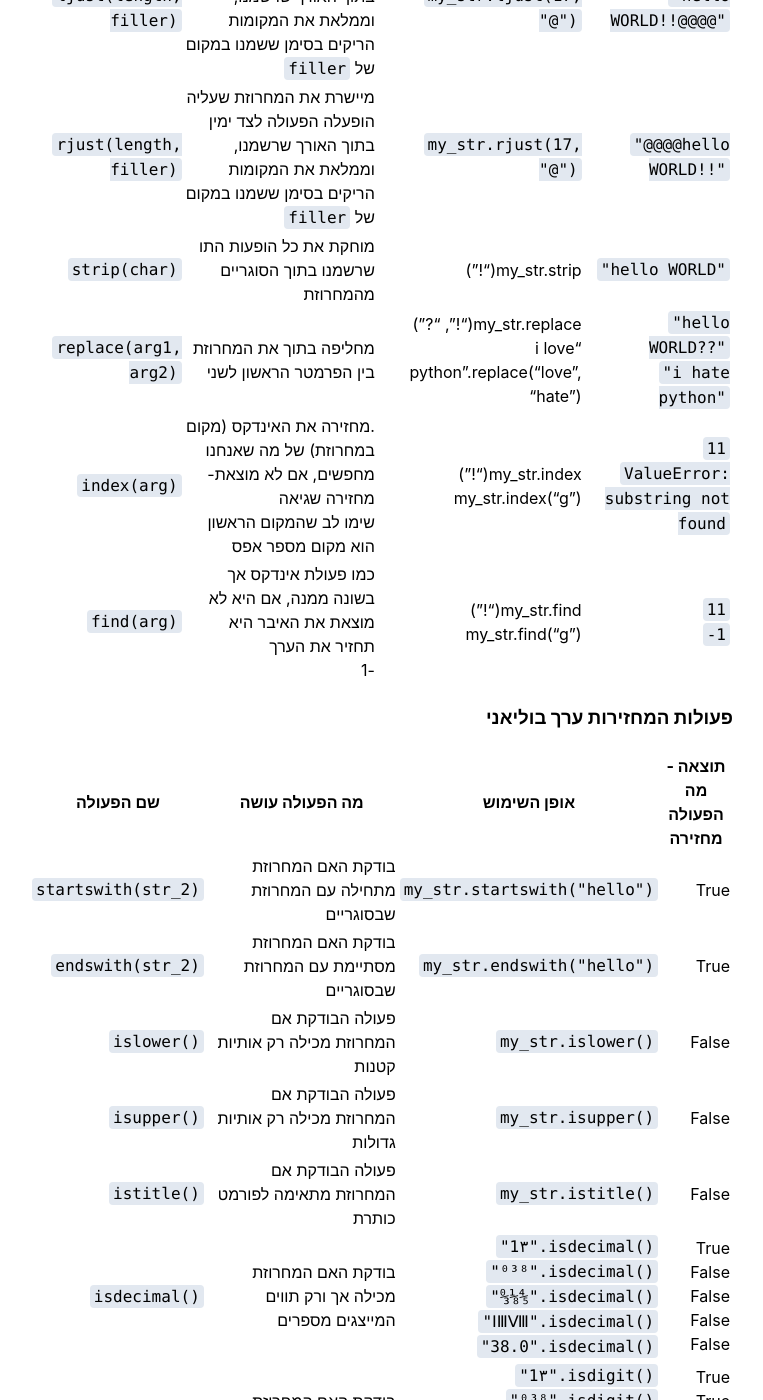
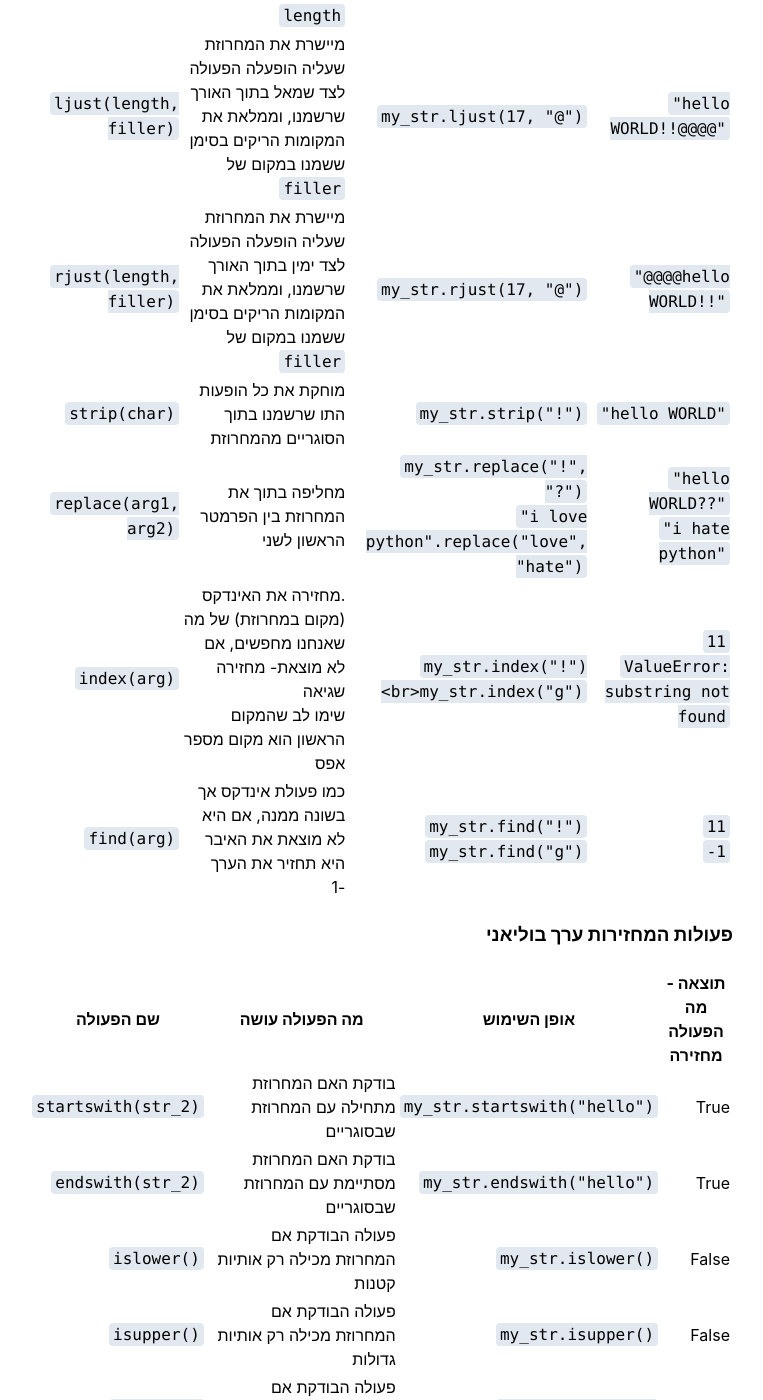
Before and after one commit to sheepsixteen/schools, a Jekyll site: the page built from _posts/2020-11-05-lesson-3.md, in a window 1280 px wide and 1400 px high, scrolled down 9156 px. Shown: the whole window, without its empty margins (259-1022 px from the left). Built offline with Jekyll 4.4.1, drawn with Linux system fonts in a browser that asks for light colours; nearby versions of some CDN libraries; a script that is not in the unit is left out.

```diff
--- a/_posts/2020-11-05-lesson-3.md
+++ b/_posts/2020-11-05-lesson-3.md
@@ -449,10 +449,10 @@ my_str = "hello WORLD!!"
 | `"@@hello WORLD!!@@"` | `my_str.center(17, "@")` | ממרכזת את המחרוזת שעליה הופעלה הפעולה בתוך הסימן ששמנו במקום של `filler` כך שהאורך יהיה באורך של `length` | `center(length, filler)` |
 | `"hello WORLD!!@@@@"` | `my_str.ljust(17, "@")` | מיישרת את המחרוזת שעליה הופעלה הפעולה לצד שמאל בתוך האורך שרשמנו, וממלאת את המקומות הריקים בסימן ששמנו במקום של `filler` | `ljust(length, filler)` |
 | `"@@@@hello WORLD!!"` | `my_str.rjust(17, "@")` | מיישרת את המחרוזת שעליה הופעלה הפעולה לצד ימין בתוך האורך שרשמנו, וממלאת את המקומות הריקים בסימן ששמנו במקום של `filler` | `rjust(length, filler)` |
-| `"hello WORLD"` | my_str.strip("!") | מוחקת את כל הופעות התו שרשמנו בתוך הסוגריים מהמחרוזת | `strip(char)` |
-| `"hello WORLD??"`<br>`"i hate python"` | my_str.replace("!", "?")<br>"i love python".replace("love", "hate") | מחליפה בתוך את המחרוזת בין הפרמטר הראשון לשני | `replace(arg1, arg2)` |
-| `11`<br>`ValueError: substring not found` | my_str.index("!")<br>my_str.index("g") | .מחזירה את האינדקס (מקום במחרוזת) של מה שאנחנו מחפשים, אם לא מוצאת- מחזירה שגיאה<br>שימו לב שהמקום הראשון הוא מקום מספר אפס | `index(arg)` |
-| `11`<br>`-1` | my_str.find("!")<br>my_str.find("g") | כמו פעולת אינדקס אך בשונה ממנה, אם היא לא מוצאת את האיבר היא תחזיר את הערך<br>-1 | `find(arg)` |
+| `"hello WORLD"` | `my_str.strip("!")` | מוחקת את כל הופעות התו שרשמנו בתוך הסוגריים מהמחרוזת | `strip(char)` |
+| `"hello WORLD??"`<br>`"i hate python"` | `my_str.replace("!", "?")`<br>`"i love python".replace("love", "hate")` | מחליפה בתוך את המחרוזת בין הפרמטר הראשון לשני | `replace(arg1, arg2)` |
+| `11`<br>`ValueError: substring not found` | `my_str.index("!")<br>my_str.index("g")` | .מחזירה את האינדקס (מקום במחרוזת) של מה שאנחנו מחפשים, אם לא מוצאת- מחזירה שגיאה<br>שימו לב שהמקום הראשון הוא מקום מספר אפס | `index(arg)` |
+| `11`<br>`-1` | `my_str.find("!")`<br>`my_str.find("g")` | כמו פעולת אינדקס אך בשונה ממנה, אם היא לא מוצאת את האיבר היא תחזיר את הערך<br>-1 | `find(arg)` |
 
 ### פעולות המחזירות ערך בוליאני
 
```
